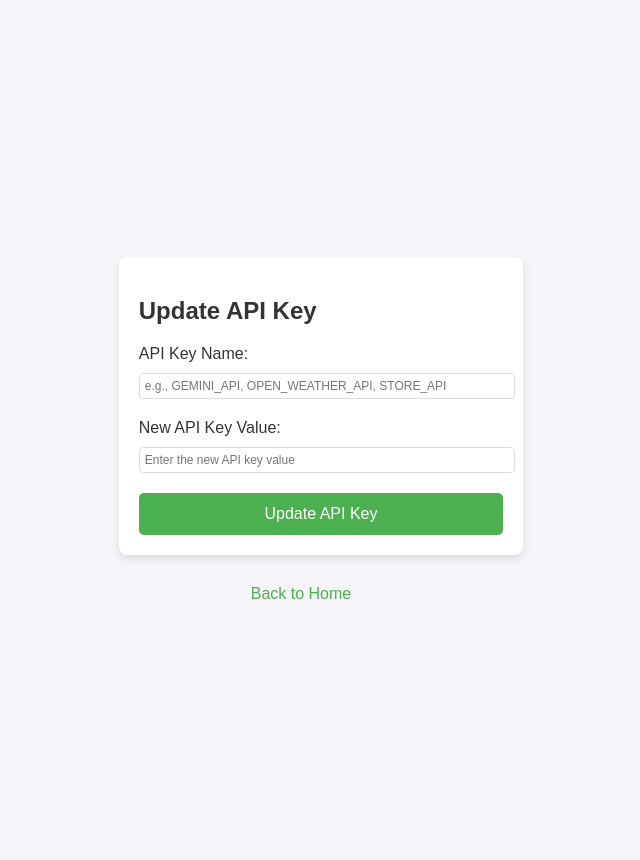
After one commit to yuzuteaaa/paddy-models, a Flask app: page /update_api_key in a window 1280 px wide. The commit adds this page. Shown: the whole page, without its empty margins (339-979 px from the left). Run offline with Flask 3, Linux system fonts and the light colour scheme; parts of the project's set-up code (start-up, migrations or seed data) failed here and were passed over.

Commit message:
using pkl

```diff
--- a/app.py
+++ b/app.py
@@ -1,50 +1,106 @@
-from flask import Flask, request, render_template, redirect, url_for, jsonify
+from flask import Flask, request, jsonify, render_template, redirect, url_for
+from werkzeug.utils import secure_filename
 import os
-from werkzeug.utils import secure_filename
-import tensorflow as tf
-from tensorflow.keras.models import load_model
-from tensorflow.keras.preprocessing import image
+import joblib
+from flask_sqlalchemy import SQLAlchemy
+from skimage.io import imread
+from skimage.transform import resize
 import numpy as np
 
 # Inisialisasi Flask
 app = Flask(__name__)
 
-# Konfigurasi folder untuk unggahan
+# Setup koneksi ke MySQL
+app.config['SQLALCHEMY_DATABASE_URI'] = 'mysql+pymysql://root:@localhost/api_key'
+app.config['SQLALCHEMY_TRACK_MODIFICATIONS'] = False
+db = SQLAlchemy(app)
+
+# Folder upload
 UPLOAD_FOLDER = 'static/uploads/'
 ALLOWED_EXTENSIONS = {'png', 'jpg', 'jpeg'}
-
 app.config['UPLOAD_FOLDER'] = UPLOAD_FOLDER
 
-# Load model
-model_path = "model/paddy_model.h5"
-model = load_model(model_path)
+# Load model dan kategori
+model_path = "model/model_normal.pkl"
+model = joblib.load(model_path)
 
-# Label untuk prediksi
-class_labels = [
-    'bacterial_leaf_blight',
-    'bacterial_leaf_streak',
-    'bacterial_panicle_blight',
-    'blast',
-    'brown_spot',
-    'dead_heart',
-    'downy_mildew',
-    'hispa',
-    'normal',
-    'tungro'
-]
+Categories = ['blast', 'blight', 'tungro', 'normal']
 
+class APIKey(db.Model):
+    __tablename__ = 'api_key'
+    id = db.Column(db.Integer, primary_key=True)
+    key_name = db.Column(db.String(100), unique=True, nullable=False)
+    key_value = db.Column(db.String(500), nullable=False)
+
+    def __repr__(self):
+        return f"APIKey('{self.key_name}', '{self.key_value}')"
+
+# Buat database
+with app.app_context():
+    db.create_all()
+
+# Fungsi utilitas
 def allowed_file(filename):
     return '.' in filename and filename.rsplit('.', 1)[1].lower() in ALLOWED_EXTENSIONS
 
 def process_image(img_path):
-    img = image.load_img(img_path, target_size=(224, 224))
-    img_array = image.img_to_array(img)
-    img_array = np.expand_dims(img_array, axis=0)
-    img_array /= 255.0  # Normalisasi
-    predictions = model.predict(img_array)
-    predicted_class = class_labels[np.argmax(predictions)]
-    confidence = float(np.max(predictions) * 100)  # Konversi ke float
-    return predicted_class, confidence
+    img = imread(img_path)
+    img_resized = resize(img, (150, 150, 3))
+    img_flattened = img_resized.flatten().reshape(1, -1)
+    predicted_class = model.predict(img_flattened)[0]
+    probabilities = model.predict_proba(img_flattened)[0]
+
+    predicted_label = Categories[predicted_class]
+    confidence = float(max(probabilities) * 100)
+    return predicted_label, confidence
+
+# Routes Flask
+@app.route('/', methods=['GET', 'POST'])
+def index():
+    if request.method == 'POST':
+        if 'file' not in request.files:
+            return redirect(request.url)
+        file = request.files['file']
+        if file.filename == '':
+            return redirect(request.url)
+        if file and allowed_file(file.filename):
+            filename = secure_filename(file.filename)
+            file_path = os.path.join(app.config['UPLOAD_FOLDER'], filename)
+            file.save(file_path)
+            predicted_class, confidence = process_image(file_path)
+            return render_template(
+                'index.html',
+                uploaded_image=file_path,
+                prediction=predicted_class,
+                confidence=confidence
+            )
+    return render_template('index.html')
+
+@app.route('/get_api_keys', methods=['GET'])
+def get_api_keys():
+    api_keys = APIKey.query.all()
+    keys = {key.key_name: key.key_value for key in api_keys}
+    return jsonify(keys)
+
+@app.route('/update_api_key', methods=['GET', 'POST'])
+def update_api_key_form():
+    if request.method == 'POST':
+        key_name = request.form['key_name']
+        new_key_value = request.form['key_value']
+
+        if not key_name or not new_key_value:
+            return jsonify({'error': 'Key name and new key value are required'}), 400
+
+        api_key = APIKey.query.filter_by(key_name=key_name).first()
+
+        if api_key:
+            api_key.key_value = new_key_value
+            db.session.commit()
+            return jsonify({'message': f'API key {key_name} updated successfully'}), 200
+        else:
+            return jsonify({'error': 'API key not found'}), 404
+
+    return render_template('update_api_key.html')
 
 @app.route('/predict', methods=['POST'])
 def predict():
@@ -60,48 +116,9 @@ def predict():
         predicted_class, confidence = process_image(file_path)
         return jsonify({
             'prediction': predicted_class,
-            'confidence': float(confidence)  # Konversi ke float
+            'confidence': float(confidence)
         })
     return jsonify({'error': 'Invalid file'}), 400
 
-
-
-
-# Fungsi untuk memproses gambar
-def process_image(img_path):
-    img = image.load_img(img_path, target_size=(224, 224))
-    img_array = image.img_to_array(img)
-    img_array = np.expand_dims(img_array, axis=0)
-    img_array /= 255.0  # Normalisasi
-    predictions = model.predict(img_array)
-    predicted_class = class_labels[np.argmax(predictions)]
-    confidence = np.max(predictions) * 100
-    return predicted_class, confidence
-
-# Route untuk halaman utama
-@app.route('/', methods=['GET', 'POST'])
-def index():
-    if request.method == 'POST':
-        # Periksa apakah file diunggah
-        if 'file' not in request.files:
-            return redirect(request.url)
-        file = request.files['file']
-        if file.filename == '':
-            return redirect(request.url)
-        if file and allowed_file(file.filename):
-            filename = secure_filename(file.filename)
-            file_path = os.path.join(app.config['UPLOAD_FOLDER'], filename)
-            file.save(file_path)
-            # Prediksi gambar
-            predicted_class, confidence = process_image(file_path)
-            return render_template(
-                'index.html',
-                uploaded_image=file_path,
-                prediction=predicted_class,
-                confidence=confidence
-            )
-    return render_template('index.html')
-
-# Jalankan aplikasi
 if __name__ == '__main__':
     app.run(debug=True)
--- /dev/null
+++ b/templates/update_api_key.html
@@ -0,0 +1,114 @@
+<!DOCTYPE html>
+<html lang="en">
+<head>
+    <meta charset="UTF-8">
+    <meta name="viewport" content="width=device-width, initial-scale=1.0">
+    <title>Update API Key</title>
+
+    <!-- Simple CSS styling -->
+    <style>
+        body {
+            font-family: Arial, sans-serif;
+            background-color: #f4f4f9;
+            color: #333;
+            display: flex;
+            justify-content: center;
+            align-items: center;
+            height: 100vh;
+            margin: 30px;
+        }
+
+        form {
+            background-color: #fff;
+            padding: 20px;
+            border-radius: 8px;
+            box-shadow: 0 4px 8px rgba(0, 0, 0, 0.1);
+            width: 100%;
+            max-width: 400px;
+        }
+
+        label {
+            font-size: 16px;
+            margin-bottom: 10px;
+            display: block;
+        }
+
+        input[type="text"] {
+            padding: 5px;
+            font-size: 12px;
+            margin-bottom: 20px;
+            width: 100%;
+            border: 1px solid #ddd;
+            border-radius: 4px;
+        }
+
+        button {
+            background-color: #4CAF50;
+            color: white;
+            padding: 12px 20px;
+            font-size: 16px;
+            border: none;
+            border-radius: 5px;
+            cursor: pointer;
+            width: 100%;
+        }
+
+        button:hover {
+            background-color: #45a049;
+        }
+
+        .message {
+            font-size: 18px;
+            color: #4CAF50;
+            margin-top: 20px;
+        }
+
+        .message.error {
+            color: red;
+        }
+
+        .update-link {
+            margin-top: 30px;
+            font-size: 16px;
+            color: #4CAF50;
+            text-align: center; /* Center the link below the form */
+        }
+
+        .update-link a {
+            text-decoration: none;
+            color: #4CAF50;
+        }
+
+        .update-link a:hover {
+            text-decoration: underline;
+        }
+    </style>
+</head>
+<body>
+<div >
+    <form action="/update_api_key" method="POST">
+        <h2>Update API Key</h2>
+
+        <label for="key_name">API Key Name:</label>
+        <input type="text" name="key_name" required placeholder="e.g., GEMINI_API, OPEN_WEATHER_API, STORE_API">
+
+        <label for="key_value">New API Key Value:</label>
+        <input type="text" name="key_value" required placeholder="Enter the new API key value">
+
+        <button type="submit">Update API Key</button>
+    </form>
+
+    {% if message %}
+        <p class="message">{{ message }}</p>
+    {% elif error %}
+        <p class="message error">{{ error }}</p>
+    {% endif %}
+
+    <!-- Link to go back to the main page -->
+    <div class="update-link">
+        <a href="{{ url_for('index') }}">Back to Home</a>
+    </div>
+</div>
+
+</body>
+</html>
```
Also changed, not shown: templates/index.html (+109 -4 lines), static/uploads/100011.jpg (deleted), static/uploads/100263.jpg (deleted), static/uploads/100320.jpg (deleted), static/uploads/LKPBdrZheh2syZd737vXzP.jpg (deleted), static/uploads/Vector.png (deleted), static/uploads/blast_1.jpg (deleted), 4 other files.
